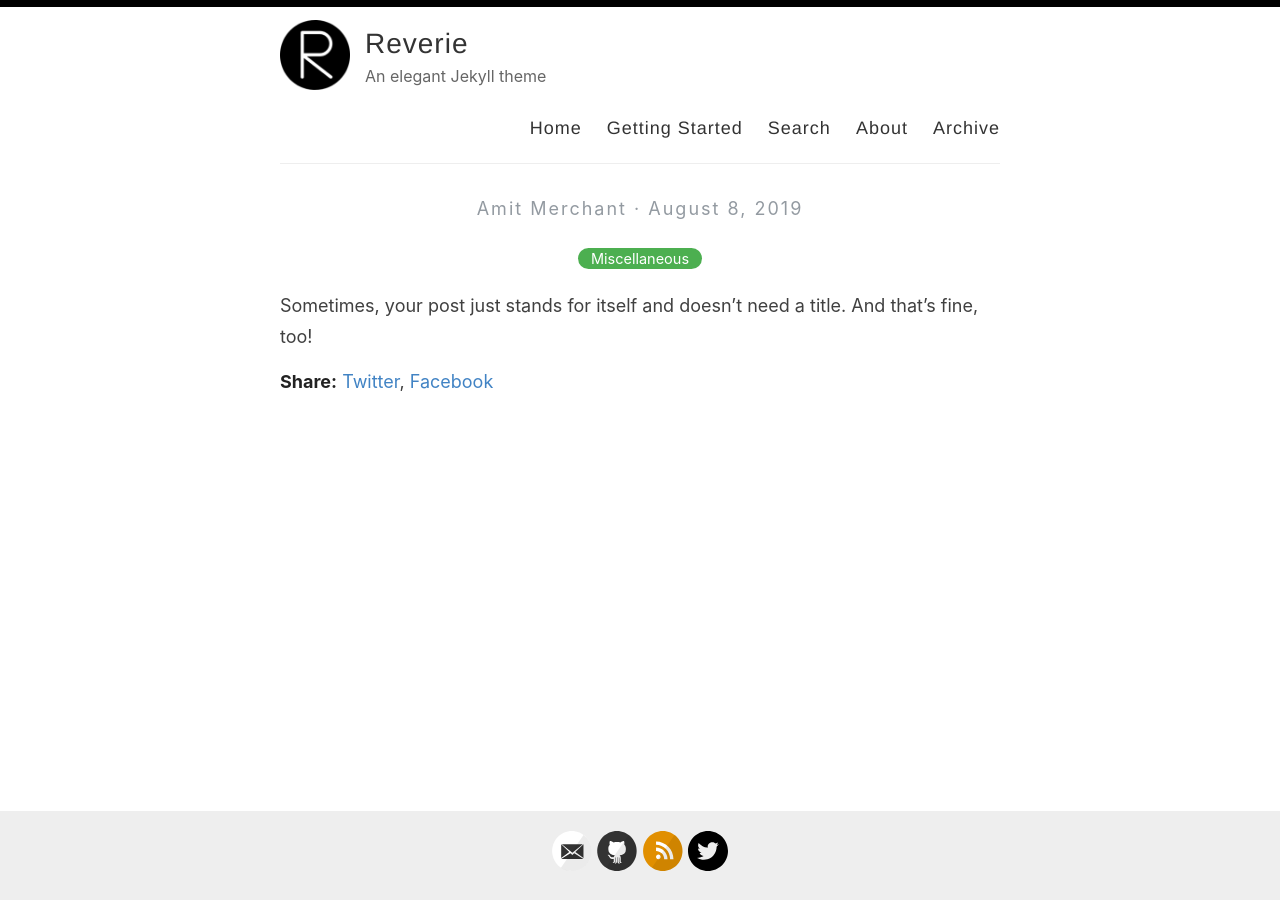
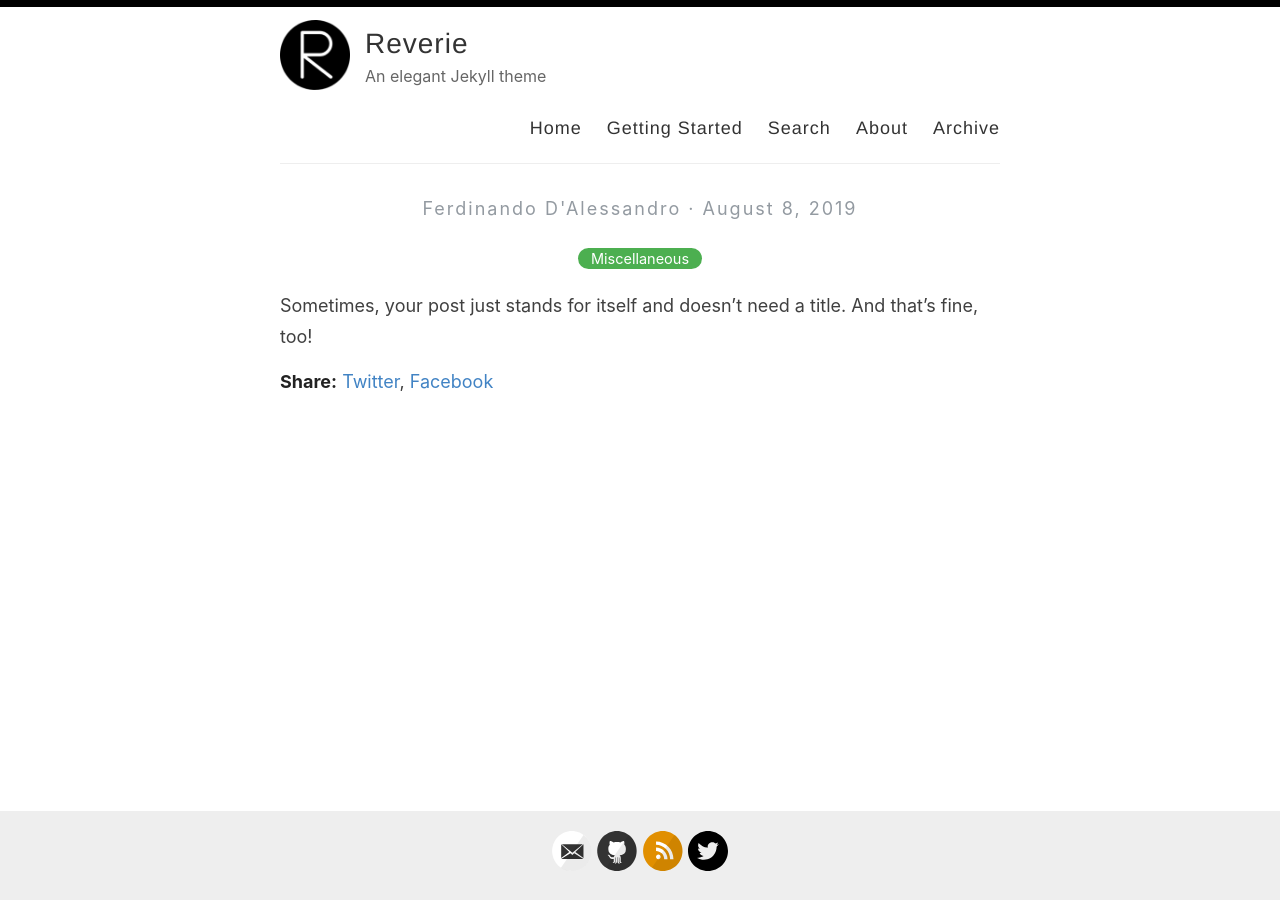
Before and after one commit to FerdiDale/ferdidale.github.io, a Jekyll site: the page built from _posts/2019-08-08-no-title-posts.md, in a window 1280 px wide. Built offline with Jekyll 4.4.1, drawn with Linux system fonts in a browser that asks for light colours.

Commit message:
Edited config

```diff
--- a/_config.yml
+++ b/_config.yml
@@ -6,7 +6,7 @@
 name: Reverie
 
 # Name of the author
-author: Amit Merchant
+author: Ferdinando D'Alessandro
 
 # Short bio or description (displayed in the header)
 description: An elegant Jekyll theme
@@ -55,7 +55,7 @@ enforce_ssl: https://www.amitmerchant.com/reverie
 # (http://yourusername.github.io/repository-name)
 # and NOT your User repository (http://yourusername.github.io)
 # then add in the baseurl here, like this: "/repository-name"
-baseurl: "/reverie"
+baseurl: "/"
 
 #
 # !! You don't need to change any of the configuration flags below !!
```
